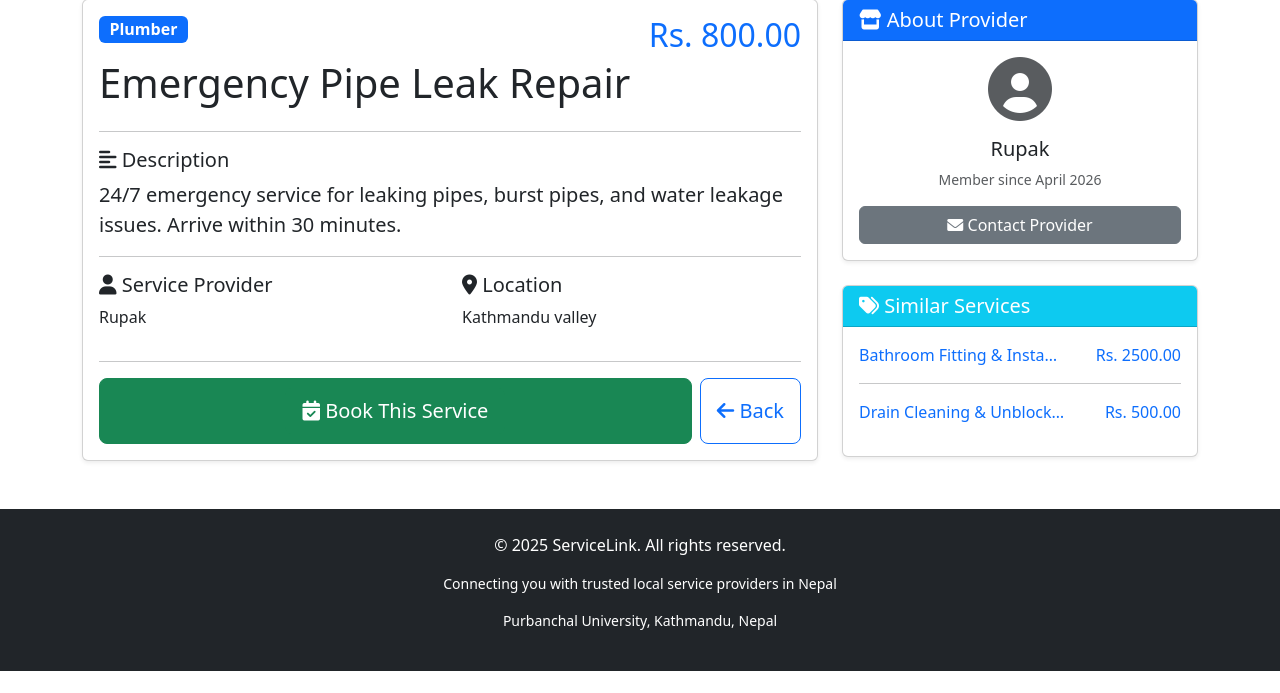
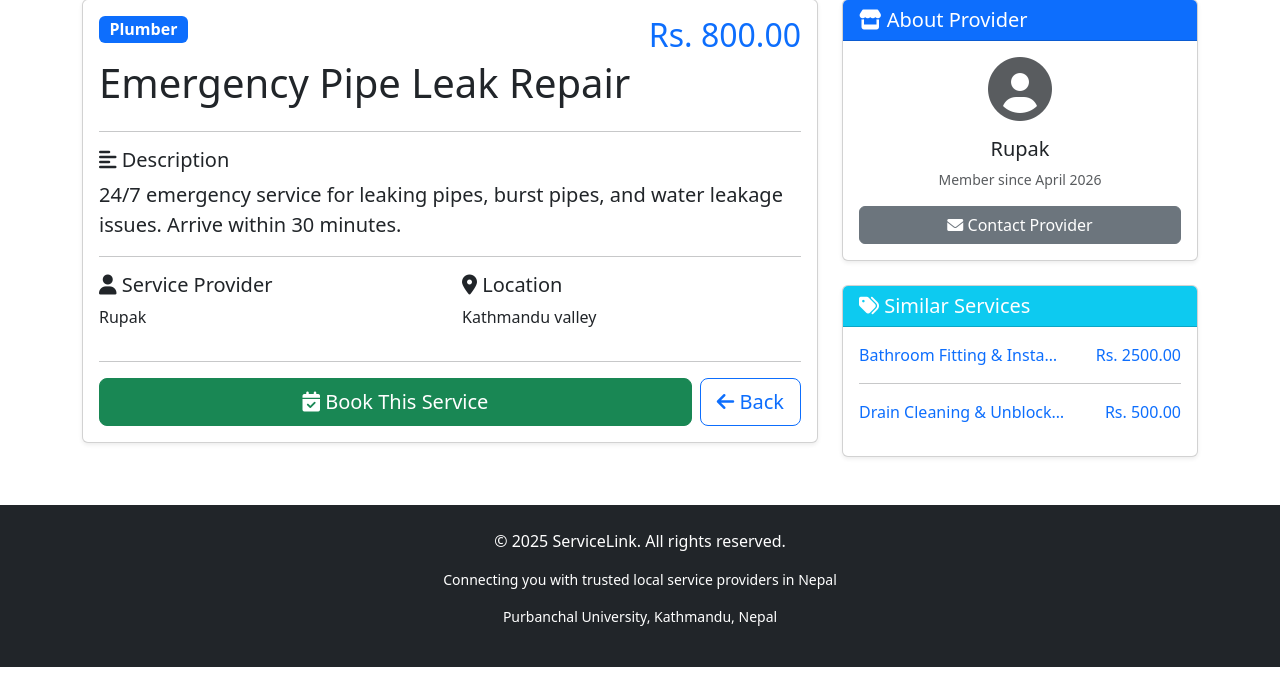
Before and after one commit to Rupak-karki/servicelink, a Django app: page /services/1/ in a window 1280 px wide. Shown: the part 107-800 px from the top of the page. Run offline with Django 5.2, Linux system fonts and the light colour scheme; data comes from the database, SQL or seed files in the repository.

Commit message:
modified 'book service' button

```diff
--- a/services/templates/services/service_detail.html
+++ b/services/templates/services/service_detail.html
@@ -40,11 +40,10 @@
                     <hr>
 
                     <div class="d-flex gap-2">
-                        <button class="btn btn-success btn-lg flex-grow-1" onclick="alert('Booking feature coming soon!')">
                         <a href="{% url 'book_service' service.id %}" class="btn btn-success btn-lg      flex-grow-1">
                                   <i class="fas fa-calendar-check"></i> Book This Service
                         </a>
-                        </button>
+
                         <button class="btn btn-outline-primary btn-lg" onclick="window.history.back()">
                             <i class="fas fa-arrow-left"></i> Back
                         </button>
```
